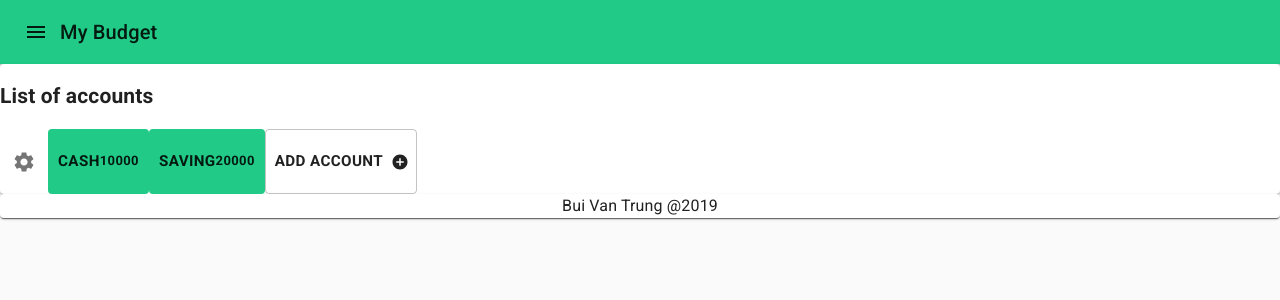
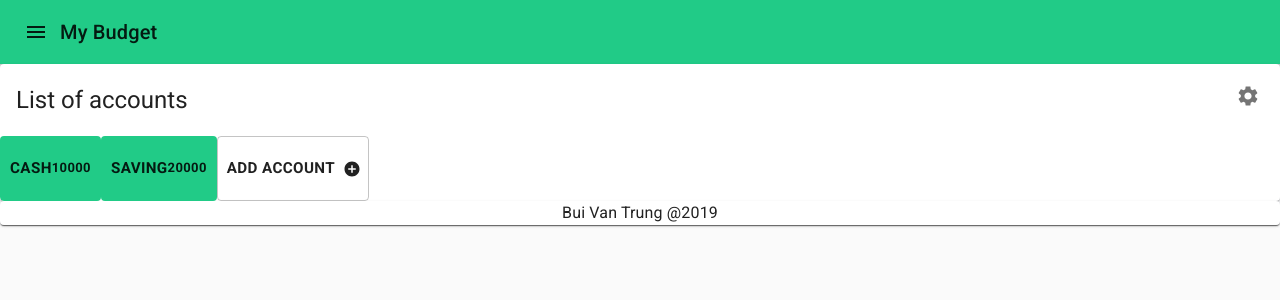
Before and after one commit to BuiKiem/my-budget, a React (Create React App) app in the folder frontend/: page / in a window 1280 px wide. Shown: the top 300 px of the page. Built offline with nearby package versions, Linux system fonts and the light colour scheme.

Commit message:
Style Card header

```diff
--- a/frontend/src/components/accounts/AccountList/AccountList.js
+++ b/frontend/src/components/accounts/AccountList/AccountList.js
@@ -1,9 +1,16 @@
 import React from "react";
-import { Card, Button, IconButton } from "@material-ui/core";
+import {
+  Card,
+  Button,
+  IconButton,
+  CardHeader,
+  Typography
+} from "@material-ui/core";
 import {
   AddCircle as AddCircleIcon,
   Settings as SettingsIcon
 } from "@material-ui/icons";
+
 import { Account } from "../Account/Account";
 
 export const AccountList = () => {
@@ -25,10 +32,19 @@ export const AccountList = () => {
   return (
     <section aria-label="accounts section">
       <Card>
-        <h2>List of accounts</h2>
-        <IconButton aria-label="configure account">
-          <SettingsIcon />
-        </IconButton>
+        <CardHeader
+          title={
+            <Typography variant="h5" component="h2">
+              List of accounts
+            </Typography>
+          }
+          action={
+            <IconButton aria-label="configure account">
+              <SettingsIcon />
+            </IconButton>
+          }
+        />
+
         {accounts.map(account => (
           <Account key={account.id} account={account} />
         ))}
```
